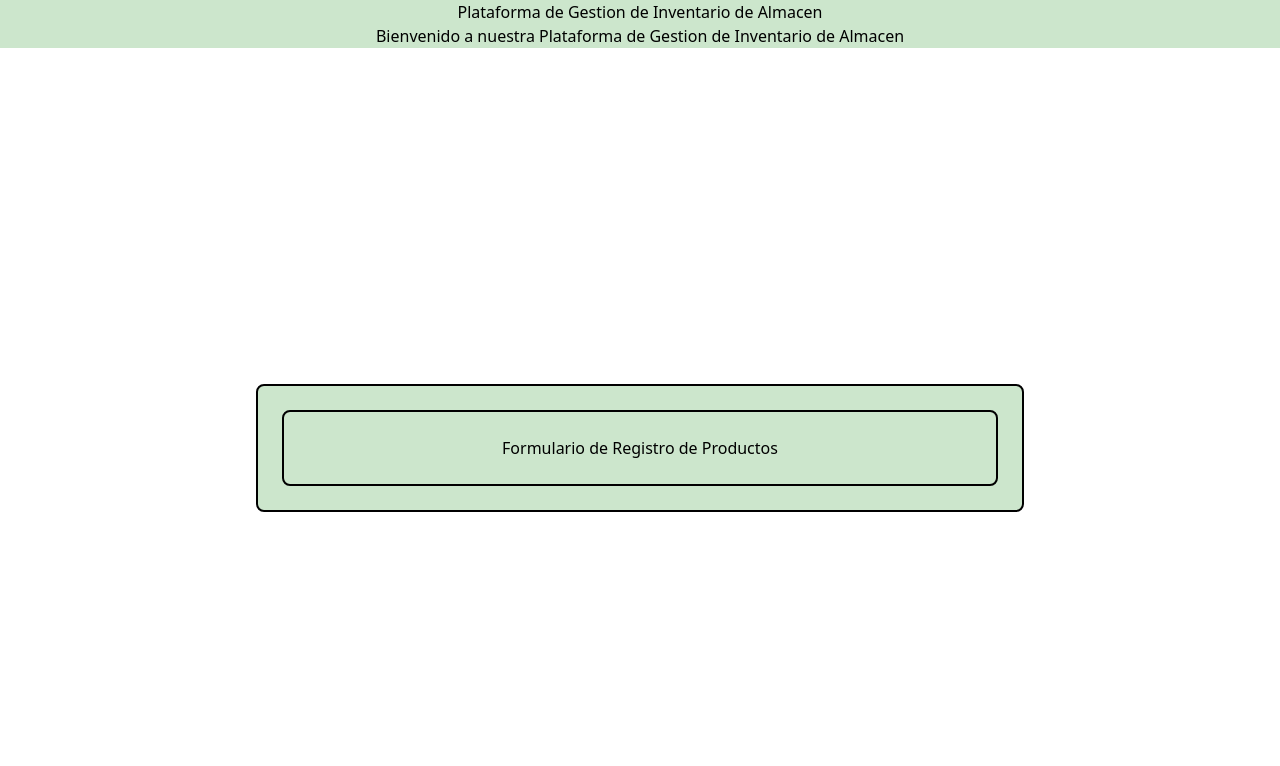
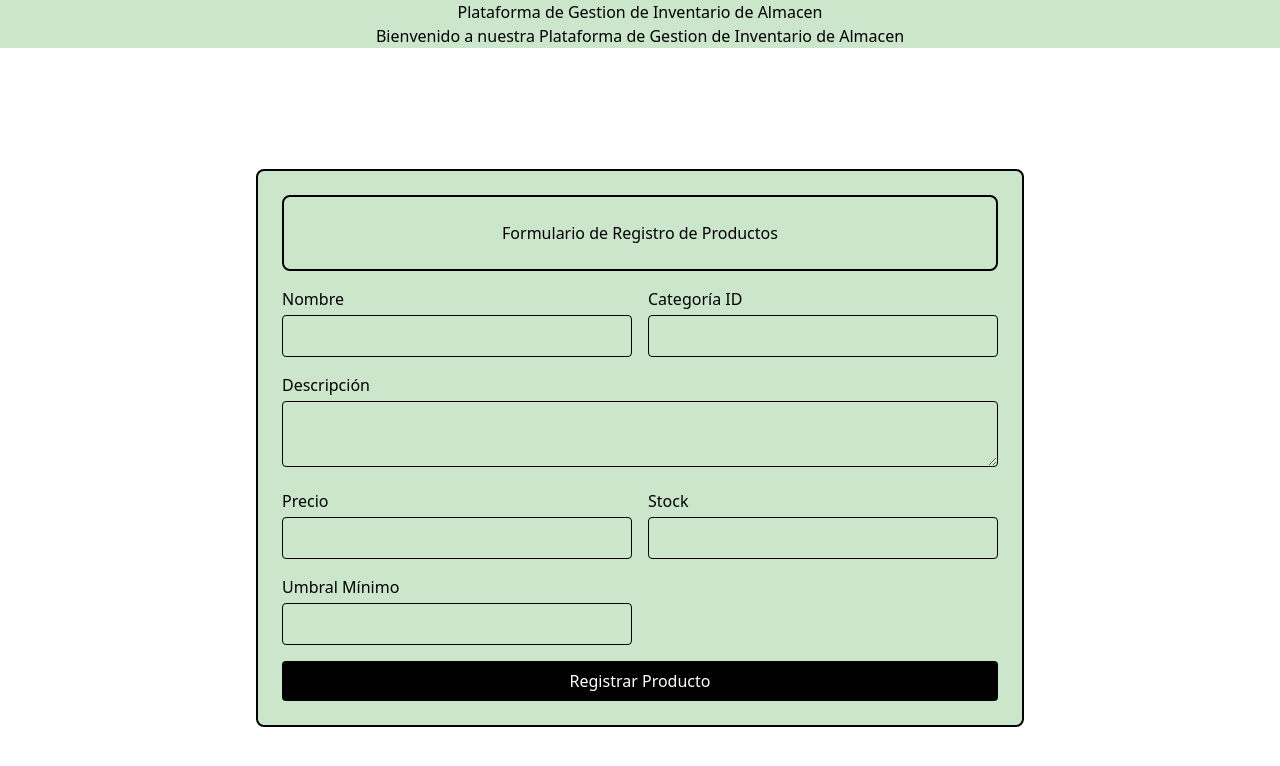
Before and after one commit to migueltovarb/ISWElectiva110202-7, a React (Vite) app in the folder Plataforma-Gestion-Inventario/Frontend/: page /crear-producto in a window 1280 px wide. Shown: the top 766 px of the page. Built offline with nearby package versions, Linux system fonts and the light colour scheme.

Commit message:
twenty-five commit

```diff
--- a/Plataforma-Gestion-Inventario/Frontend/src/components/FormularioProducto.jsx
+++ b/Plataforma-Gestion-Inventario/Frontend/src/components/FormularioProducto.jsx
@@ -89,8 +89,13 @@ const FormularioProducto = () => {
       const nuevo = await createProducto(productoData);
       setProductos((prev) => [...prev, nuevo]);
       resetForm();
-    } catch {
-      alert("Hubo un error al crear el producto");
+    } catch (error) {
+      const msg =
+        error.response?.data?.detail ||
+        error.response?.data ||
+        error.message ||
+        "Error desconocido";
+      alert("Hubo un error al crear el producto: " + JSON.stringify(msg));
     }
   };
 
@@ -121,7 +126,6 @@ const FormularioProducto = () => {
   };
 
   const handleRedireccionarActualizarStock = () => {
-    // Creamos array de objetos completos
     const seleccionadosCompleto = productos.filter((p) =>
       productosSeleccionados.includes(p.id)
     );
@@ -137,8 +141,79 @@ const FormularioProducto = () => {
           <h1 className="border-2 border-black rounded-lg p-6 text-center">
             Formulario de Registro de Productos
           </h1>
-          {/* Campos del formulario... */}
-          {/* ... */}
+
+          <div className="grid grid-cols-1 md:grid-cols-2 gap-4">
+            <div>
+              <label className="block mb-1 font-medium">Nombre</label>
+              <input
+                type="text"
+                value={nombre}
+                onChange={(e) => setNombre(e.target.value)}
+                className="w-full p-2 border rounded"
+              />
+            </div>
+
+            <div>
+              <label className="block mb-1 font-medium">Categoría ID</label>
+              <input
+                type="number"
+                value={categoriaId}
+                onChange={handleCategoriaIdChange}
+                className={`w-full p-2 border rounded ${
+                  mensajeCategoria ? "border-red-500" : ""
+                }`}
+              />
+              {mensajeCategoria && (
+                <p className="text-red-500 text-sm">{mensajeCategoria}</p>
+              )}
+            </div>
+
+            <div className="md:col-span-2">
+              <label className="block mb-1 font-medium">Descripción</label>
+              <textarea
+                value={descripcion}
+                onChange={(e) => setDescripcion(e.target.value)}
+                className="w-full p-2 border rounded"
+              ></textarea>
+            </div>
+
+            <div>
+              <label className="block mb-1 font-medium">Precio</label>
+              <input
+                type="number"
+                value={precio}
+                onChange={(e) => setPrecio(e.target.value)}
+                className="w-full p-2 border rounded"
+              />
+            </div>
+
+            <div>
+              <label className="block mb-1 font-medium">Stock</label>
+              <input
+                type="number"
+                value={stock}
+                onChange={(e) => setStock(e.target.value)}
+                className="w-full p-2 border rounded"
+              />
+            </div>
+
+            <div>
+              <label className="block mb-1 font-medium">Umbral Mínimo</label>
+              <input
+                type="number"
+                value={umbralMinimo}
+                onChange={(e) => setUmbralMinimo(e.target.value)}
+                className="w-full p-2 border rounded"
+              />
+            </div>
+          </div>
+
+          <button
+            type="submit"
+            className="w-full bg-black text-white p-2 rounded hover:bg-gray-800"
+          >
+            Registrar Producto
+          </button>
         </form>
 
         {productos.length > 0 && (
@@ -174,12 +249,27 @@ const FormularioProducto = () => {
                 </tbody>
               </table>
             </div>
-            <button
-              onClick={handleRedireccionarActualizarStock}
-              className="mt-4 py-2 bg-blue-600 text-white rounded"
-            >
-              Actualizar Stock
-            </button>
+
+            <div className="flex gap-4 mt-4">
+              <button
+                onClick={handleRedireccionarActualizarStock}
+                className="py-2 px-4 bg-blue-600 text-white rounded"
+              >
+                Actualizar Stock
+              </button>
+              <button
+                onClick={handleUpdate}
+                className="py-2 px-4 bg-yellow-500 text-black rounded"
+              >
+                Actualizar
+              </button>
+              <button
+                onClick={handleDelete}
+                className="py-2 px-4 bg-red-600 text-white rounded"
+              >
+                Eliminar
+              </button>
+            </div>
           </div>
         )}
       </div>
--- a/Plataforma-Gestion-Inventario/Frontend/src/pages/ActualizarStock.jsx
+++ b/Plataforma-Gestion-Inventario/Frontend/src/pages/ActualizarStock.jsx
@@ -1,101 +1,160 @@
 import React, { useState, useEffect } from "react";
-import { updateStockProducto } from "../services/productoService";
+import {
+  updateStockProducto,
+  getStockProducto,
+} from "../services/actualizarStockService";
 import { useLocation } from "react-router-dom";
 
 const ActualizarStock = () => {
   const location = useLocation();
   const { seleccionados } = location.state || [];
 
-  const [producto, setProducto] = useState(null);
+  const [productoSeleccionado, setProductoSeleccionado] = useState(null);
   const [cantidad, setCantidad] = useState("");
   const [stockMinimo, setStockMinimo] = useState("");
+  const [umbralMinimo, setUmbralMinimo] = useState("");
   const [mensaje, setMensaje] = useState("");
 
   useEffect(() => {
-    if (seleccionados?.length) {
-      const p = seleccionados[0];
-      setProducto(p);
-      setCantidad(p.stock);
-      setStockMinimo(p.umbral_minimo);
+    if (seleccionados && seleccionados.length > 0) {
+      const prod = seleccionados[0];
+      setProductoSeleccionado(prod);
+      setCantidad(prod.cantidad != null ? String(prod.cantidad) : "");
+      setStockMinimo(
+        prod.stock_minimo != null ? String(prod.stock_minimo) : ""
+      );
+      setUmbralMinimo(
+        prod.umbral_minimo != null ? String(prod.umbral_minimo) : ""
+      );
     }
   }, [seleccionados]);
 
   const handleSubmit = async (e) => {
     e.preventDefault();
-    if (!producto) {
-      setMensaje("Selecciona un producto");
+    if (!productoSeleccionado) {
+      setMensaje("Selecciona un producto para actualizar");
       return;
     }
 
     const payload = {
-      cantidad: parseInt(cantidad),
-      stock_minimo: parseInt(stockMinimo),
+      cantidad: parseInt(cantidad, 10),
+      stock_minimo: parseInt(stockMinimo, 10),
+      umbral_minimo: parseInt(umbralMinimo, 10),
     };
 
     try {
-      await updateStockProducto(producto.id, payload);
+      await updateStockProducto(productoSeleccionado.id, payload);
+      const actualizado = await getStockProducto(productoSeleccionado.id);
+      setProductoSeleccionado(actualizado);
+      setCantidad(String(actualizado.cantidad));
+      setStockMinimo(String(actualizado.stock_minimo));
+      setUmbralMinimo(String(actualizado.umbral_minimo));
       setMensaje("Stock actualizado correctamente");
     } catch {
       setMensaje("Error al actualizar el stock");
     }
   };
 
+  const handleInputChange = (e) => {
+    const { name, value } = e.target;
+    if (name === "cantidad") setCantidad(value);
+    if (name === "stockMinimo") setStockMinimo(value);
+    if (name === "umbralMinimo") setUmbralMinimo(value);
+  };
+
   return (
     <div className="min-h-screen bg-white flex flex-col items-center p-4">
       <div className="w-full max-w-3xl bg-[#CCF5CC] border border-black rounded-lg p-6 shadow-lg">
-        <h2 className="text-2xl font-bold text-center mb-6">
-          Actualizar Stock de Producto
+        <h2 className="text-3xl font-bold mb-4 text-center">
+          Formulario de Actualización de Stock de Producto
         </h2>
-        {producto ? (
         <form onSubmit={handleSubmit} className="space-y-4">
+          {productoSeleccionado ? (
+            <>
               <div>
                 <label className="block font-bold mb-1">Producto</label>
                 <input
+                  type="text"
+                  value={productoSeleccionado.nombre}
                   readOnly
-                value={producto.nombre}
-                className="w-full px-2 h-10 bg-gray-200 border border-black rounded"
+                  className="w-full px-2 py-2 bg-[#E5E5E5] border border-black rounded text-lg"
                 />
               </div>
               <div>
                 <label className="block font-bold mb-1">Cantidad Nueva</label>
                 <input
+                  name="cantidad"
                   type="number"
-                name="cantidad"
                   value={cantidad}
-                onChange={(e) => setCantidad(e.target.value)}
-                className="w-full px-2 h-10 bg-gray-200 border border-black rounded"
+                  onChange={handleInputChange}
                   required
+                  className="w-full px-2 py-2 bg-[#E5E5E5] border border-black rounded"
                 />
               </div>
               <div>
                 <label className="block font-bold mb-1">Stock Mínimo</label>
                 <input
+                  name="stockMinimo"
                   type="number"
-                name="stockMinimo"
                   value={stockMinimo}
-                onChange={(e) => setStockMinimo(e.target.value)}
-                className="w-full px-2 h-10 bg-gray-200 border border-black rounded"
+                  onChange={handleInputChange}
                   required
+                  className="w-full px-2 py-2 bg-[#E5E5E5] border border-black rounded"
                 />
               </div>
-            {mensaje && (
-              <p
-                className={`font-semibold ${
-                  mensaje.includes("Error") ? "text-red-600" : "text-green-600"
-                }`}
-              >
-                {mensaje}
-              </p>
-            )}
+              <div>
+                <label className="block font-bold mb-1">Umbral Mínimo</label>
+                <input
+                  name="umbralMinimo"
+                  type="number"
+                  value={umbralMinimo}
+                  onChange={handleInputChange}
+                  required
+                  className="w-full px-2 py-2 bg-[#E5E5E5] border border-black rounded"
+                />
+              </div>
               <button
                 type="submit"
-              className="w-full py-2 bg-blue-600 hover:bg-blue-700 text-white font-bold rounded"
+                className="mt-4 w-full py-2 bg-blue-600 text-white rounded"
               >
                 Actualizar Stock
               </button>
+            </>
+          ) : (
+            <p className="text-red-500">Por favor, selecciona un producto.</p>
+          )}
         </form>
-        ) : (
-          <p className="text-red-500">No hay producto seleccionado.</p>
+
+        {mensaje && <p className="mt-4 text-center font-semibold">{mensaje}</p>}
+
+        {productoSeleccionado && (
+          <div className="mt-6 bg-white p-4 rounded shadow">
+            <h3 className="text-xl font-semibold mb-2">Datos actuales</h3>
+            <table className="min-w-full divide-y divide-gray-200">
+              <thead className="bg-gray-50">
+                <tr>
+                  <th className="px-4 py-2">Nombre</th>
+                  <th className="px-4 py-2">Cantidad</th>
+                  <th className="px-4 py-2">Stock Mínimo</th>
+                  <th className="px-4 py-2">Umbral Mínimo</th>
+                </tr>
+              </thead>
+              <tbody>
+                <tr>
+                  <td className="px-4 py-2 text-xl">
+                    {productoSeleccionado.nombre}
+                  </td>
+                  <td className="px-4 py-2">{productoSeleccionado.cantidad}</td>
+                  <td className="px-4 py-2">
+                    {productoSeleccionado.stock_minimo}
+                  </td>
+                  <td className="px-4 py-2">
+                    {productoSeleccionado.umbral_minimo}
+                  </td>
+                </tr>
+              </tbody>
+            </table>
+          </div>
         )}
       </div>
     </div>
--- /dev/null
+++ b/Plataforma-Gestion-Inventario/Frontend/src/services/actualizarStockService.js
@@ -0,0 +1,17 @@
+import axios from "axios";
+const API_URL = import.meta.env.VITE_API_URL;
+
+export const updateStockProducto = async (productoId, stockData) => {
+  console.log("productoId:", productoId);
+  const response = await axios.put(
+    `${API_URL}/stock/actualizar/${productoId}/`,
+    stockData,
+    { headers: { "Content-Type": "application/json" } }
+  );
+  return response.data;
+};
+
+export const getStockProducto = async (productoId) => {
+  const res = await axios.get(`${API_URL}/stock/actualizar/${productoId}/`);
+  return res.data;
+};
```
Also changed, not shown: Plataforma-Gestion-Inventario/Frontend/src/services/movimientoStockService.js (+0 -10 lines), Plataforma-Gestion-Inventario/Frontend/src/services/productoService.js (+3 -4 lines). Lines whose indentation alone changed are shown as unchanged.
